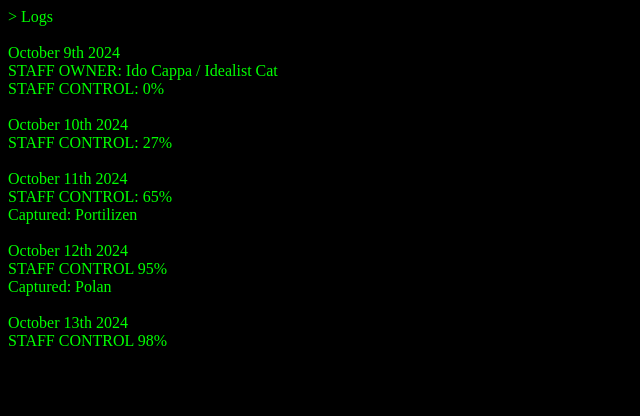
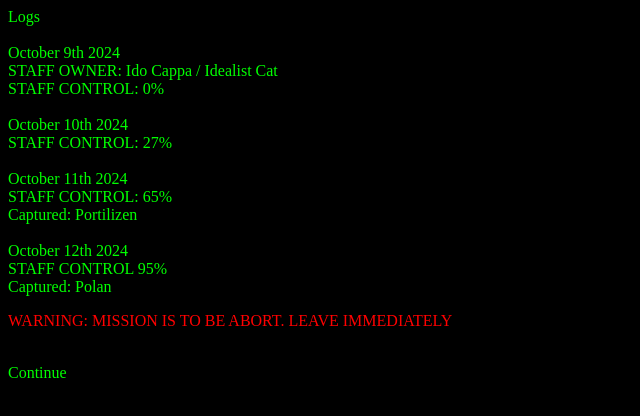
Before and after one commit to TheCreativeVentureSeries/Terminal, a plain HTML site: page index.html in a window 1280 px wide. Shown: the whole page, without its empty margins (0-640 px from the left). Drawn offline with Linux system fonts and the light colour scheme.

Commit message:
Update index.html

```diff
--- a/index.html
+++ b/index.html
@@ -4,7 +4,7 @@
   </head>
   <body style="background-color: #000000; color: #00ff00;">
     <p>
-      > Logs<br>
+      <Phonoi> Logs<br>
       <br>
       October 9th 2024<br>
       STAFF OWNER: Ido Cappa / Idealist Cat<br>
@@ -20,9 +20,8 @@
       October 12th 2024<br>
       STAFF CONTROL 95%<br>
       Captured: Polan<br>
-      <br>
-      October 13th 2024<br>
-      STAFF CONTROL 98%<br>
+      <p style="color: #ff0000;">WARNING: MISSION IS TO BE ABORT. LEAVE IMMEDIATELY</p><br>
+      <Phonoi> Continue<br>
     </p>
   </body>
 </html>
```
